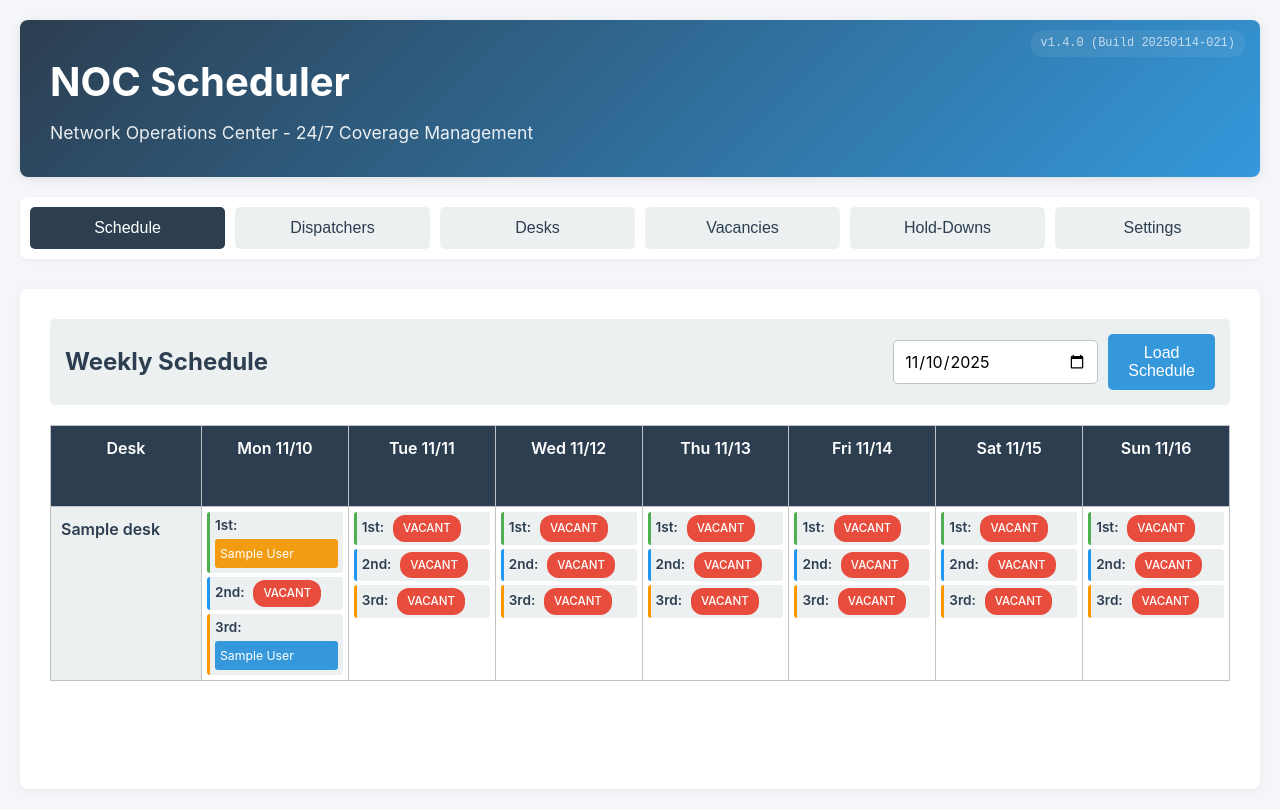
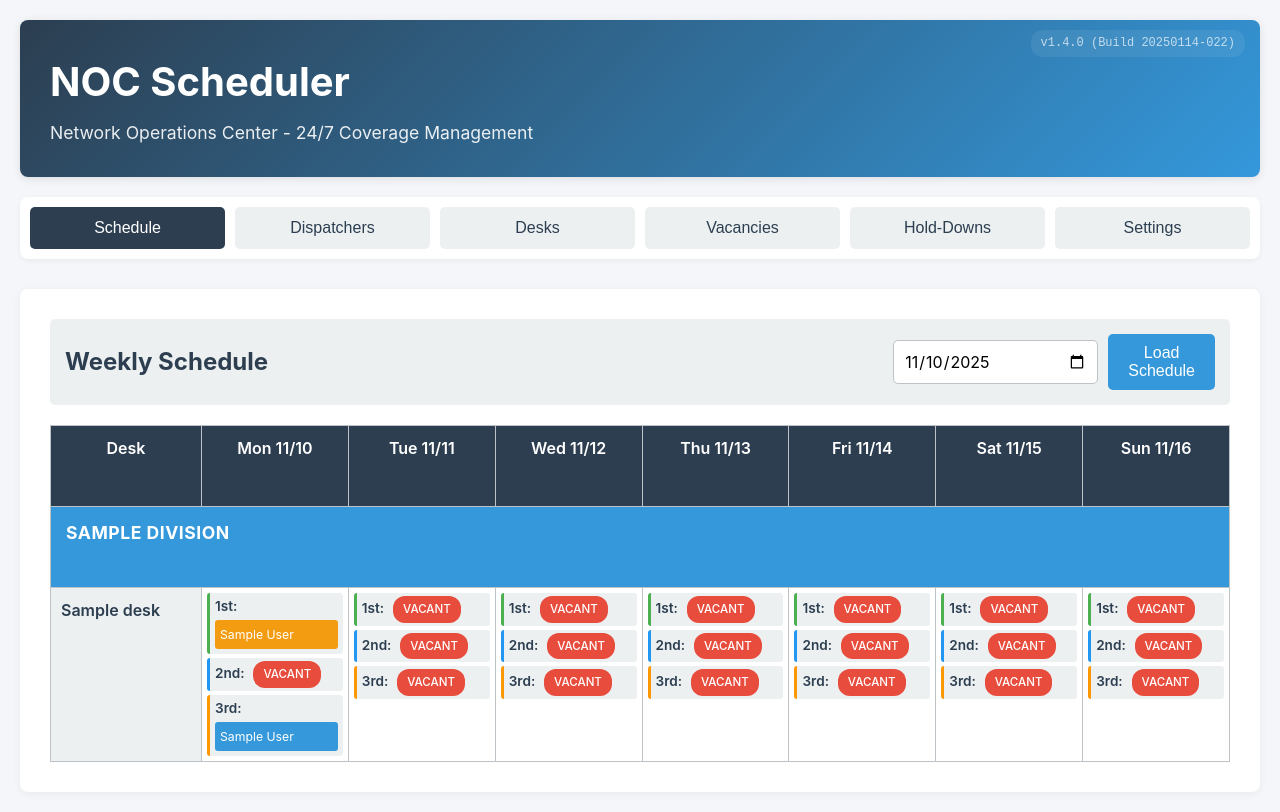
Before and after one commit to barther/NOC, a PHP site: page / in a window 1280 px wide. Run offline with PHP 8.4, Linux system fonts and the light colour scheme; data comes from the database, SQL or seed files in the repository; tables that the repository leaves empty hold one stand-in row (values such as "Sample post").

Commit message:
Add division grouping headers to schedule view
Schedule now displays desks grouped by division with clear visual separators.

Changes:
- Add division header row before each group of desks
- Division header spans all columns (desk name + 7 days)
- Header styled with secondary color, uppercase text, increased font size
- Uses grid-column: 1 / -1 to span full width

Visual design:
- Background: Secondary color (orange/amber)
- White text, bold, uppercase
- Larger font (1.1em) with letter spacing
- Left-aligned with extra padding

This makes it much easier to scan the schedule and see which desks
belong to which division at a glance.

```diff
--- a/config/version.php
+++ b/config/version.php
@@ -12,7 +12,7 @@ define('VERSION_MINOR', 4);
 define('VERSION_PATCH', 0);
 
 // Build timestamp (update this when deploying changes)
-define('VERSION_BUILD', '20250114-021');
+define('VERSION_BUILD', '20250114-022');
 
 // Full version string
 define('APP_VERSION', VERSION_MAJOR . '.' . VERSION_MINOR . '.' . VERSION_PATCH . ' (Build ' . VERSION_BUILD . ')');
--- a/public/css/style.css
+++ b/public/css/style.css
@@ -274,6 +274,17 @@ textarea:focus {
     color: white;
     font-weight: 600;
     text-align: center;
+}
+
+.schedule-division-header {
+    background: var(--secondary-color);
+    color: white;
+    font-weight: 700;
+    font-size: 1.1em;
+    padding: 12px 15px;
+    text-align: left;
+    text-transform: uppercase;
+    letter-spacing: 0.5px;
 }
 
 .schedule-desk {
```
Also changed, not shown: public/js/app.js.
